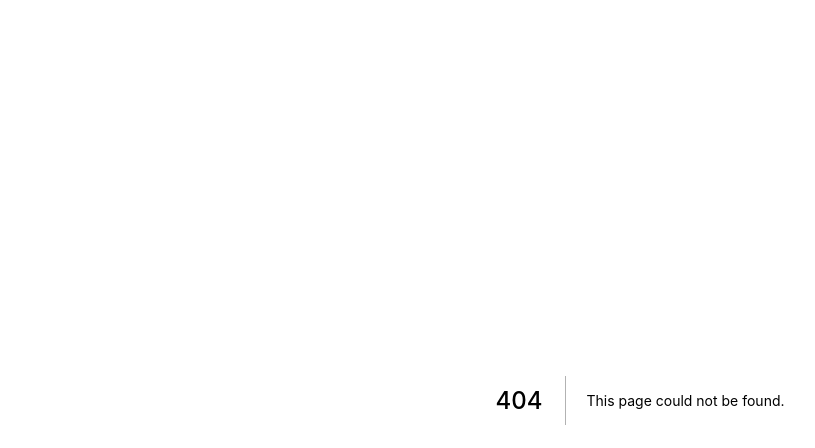
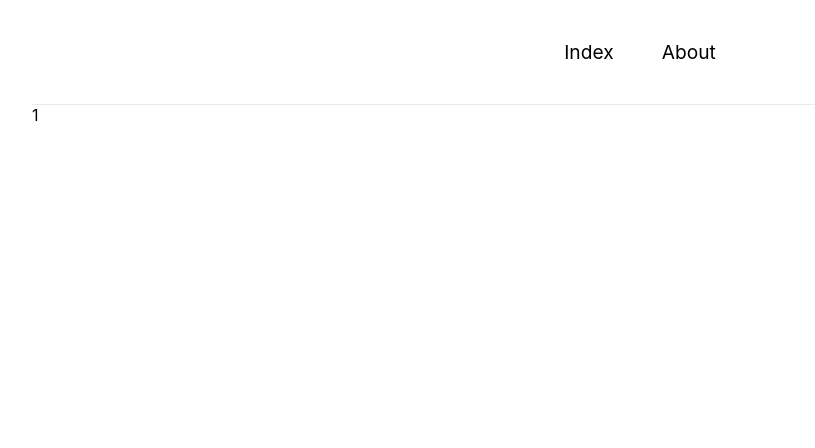
Before and after one commit to sora09re/study-react, a Next.js app: page /post/1 in a window 1280 px wide. Before the commit this address had no page. Shown: the top 448 px of the page, without its empty margins (0-815 px from the left). Built offline with nearby package versions, Linux system fonts and the light colour scheme.

Commit message:
🚚 ファイルシステムルーティングを勉強

```diff
--- /dev/null
+++ b/src/pages/post/[id]/index.jsx
@@ -0,0 +1,18 @@
+import Head from "next/head";
+import styles from "src/styles/Home.module.css";
+import { Header } from "src/components/Header";
+import { useRouter } from "next/router";
+
+const PostId = () => {
+  const router = useRouter();
+  return (
+    <div className={styles.container}>
+      <Head>
+        <title>Index Page</title>
+      </Head>
+      <Header />
+      <div>{router.query.id}</div>
+    </div>
+  );
+};
+export default PostId;
```
Also changed, not shown: src/components/Posts/index.jsx (+8 -1 lines), src/pages/about/index.jsx (renamed from src/pages/about.jsx).
